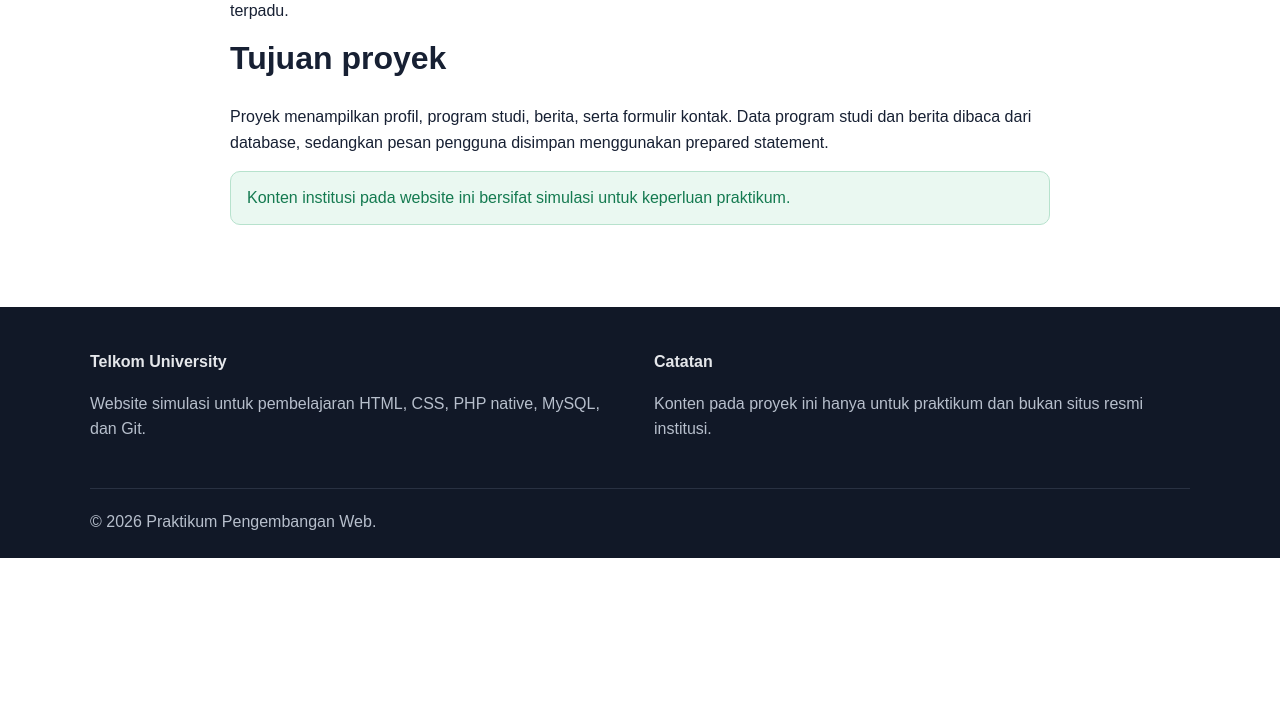
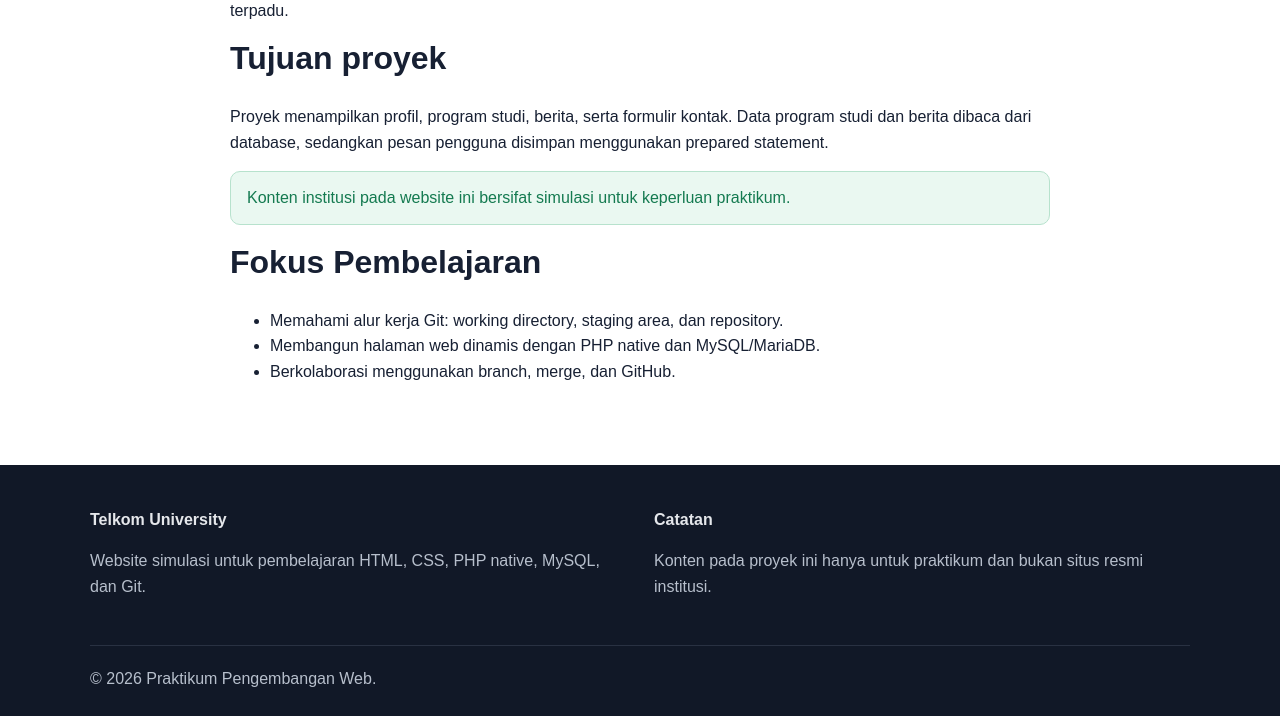
Before and after one commit to AngelieFaatihahSusanto/telkom-company-profile, a PHP site: page /profile.php in a window 1280 px wide. Shown: the part 517-1233 px from the top of the page. Before the commit the page ends 1075 px from the top, so only its background shows below. Run offline with PHP 8.4, Linux system fonts and the light colour scheme.

Commit message:
feat: tambahkan informasi fokus pembelajaran

```diff
--- a/profile.php
+++ b/profile.php
@@ -12,6 +12,12 @@ require 'includes/header.php';
         <h2>Tujuan proyek</h2>
         <p>Proyek menampilkan profil, program studi, berita, serta formulir kontak. Data program studi dan berita dibaca dari database, sedangkan pesan pengguna disimpan menggunakan prepared statement.</p>
         <div class="alert alert-success">Konten institusi pada website ini bersifat simulasi untuk keperluan praktikum.</div>
+        <h2>Fokus Pembelajaran</h2>
+            <ul class="focus-list">
+            <li>Memahami alur kerja Git: working directory, staging area, dan repository.</li>
+            <li>Membangun halaman web dinamis dengan PHP native dan MySQL/MariaDB.</li>
+            <li>Berkolaborasi menggunakan branch, merge, dan GitHub.</li>
+</ul>
     </div>
 </section>
 <?php require 'includes/footer.php'; ?>
```
